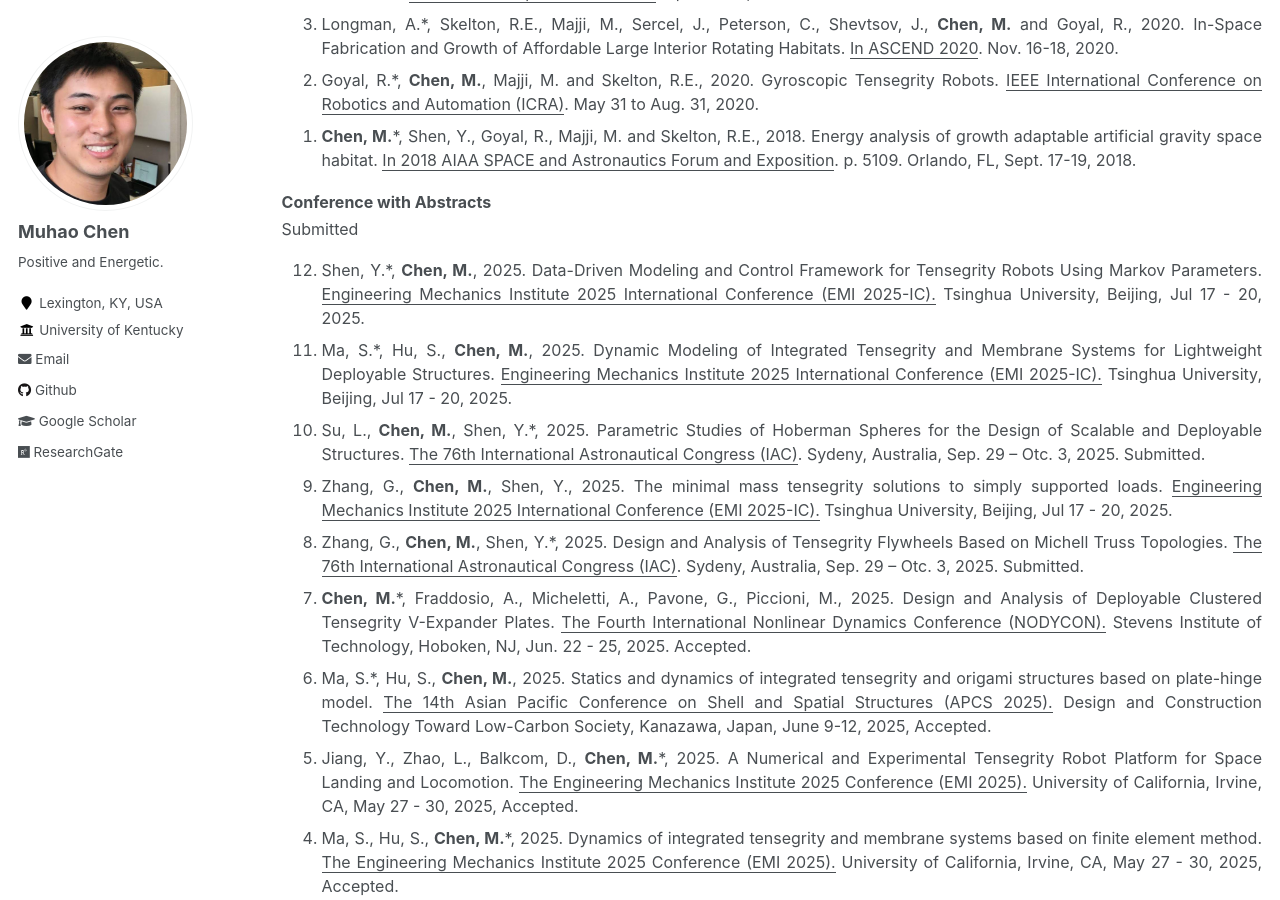
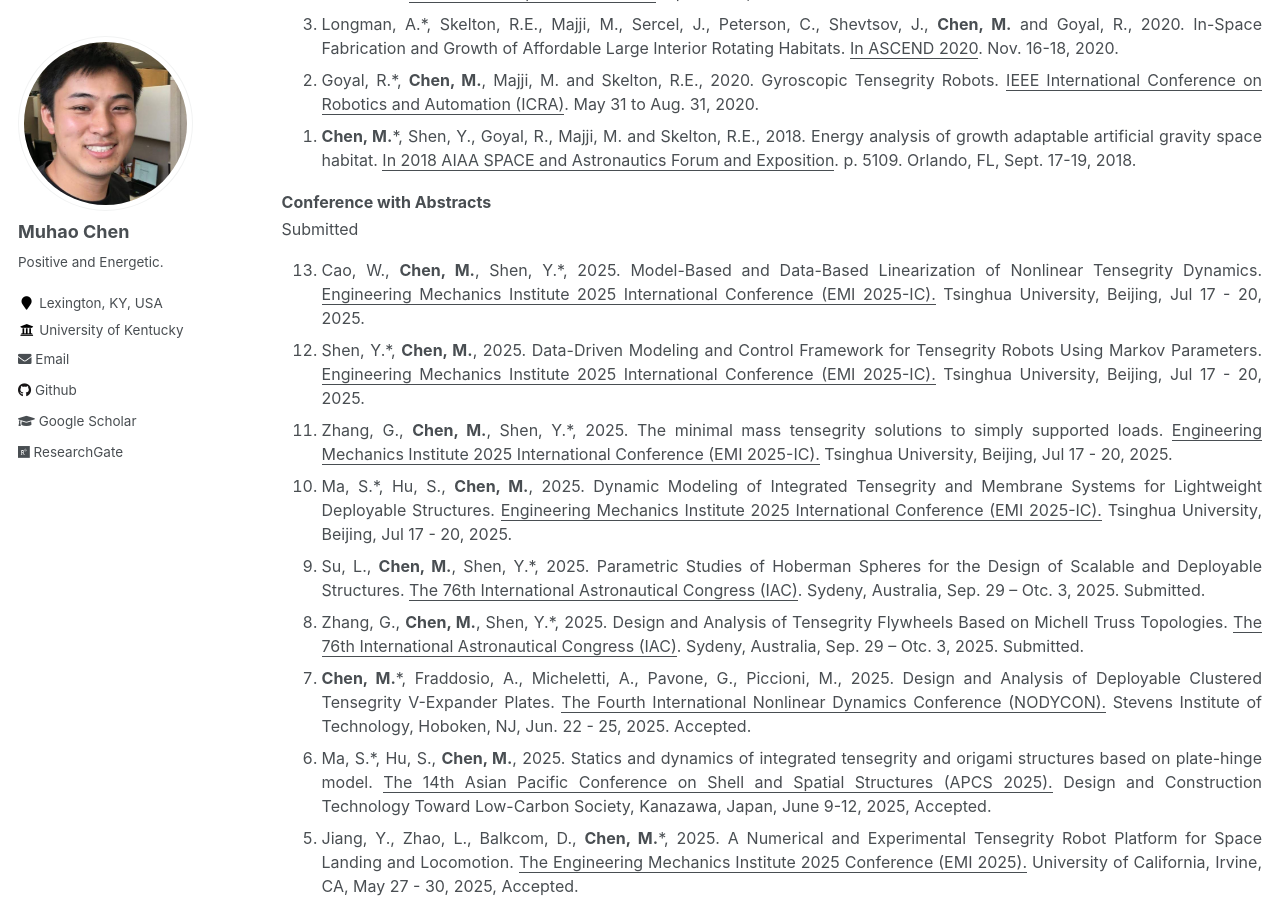
Before and after one commit to Muhao-Chen/muhao-chen.github.io, a Jekyll site: the page built from _pages/publication.md, in a window 1280 px wide and 900 px high, scrolled down 4321 px. Built offline with Jekyll 4.4.1, drawn with Linux system fonts in a browser that asks for light colours.

Commit message:
Update publication.md

```diff
--- a/_pages/publication.md
+++ b/_pages/publication.md
@@ -112,10 +112,11 @@ Published
 <strong>Conference with Abstracts</strong><br/>
 Submitted
 <ol reversed>
+<li> Cao, W., <strong>Chen, M.</strong>, Shen, Y.*, 2025. Model-Based and Data-Based Linearization of Nonlinear Tensegrity Dynamics. <u>Engineering Mechanics Institute 2025 International Conference (EMI 2025-IC).</u> Tsinghua University, Beijing, Jul 17 - 20, 2025. </li>
 <li> Shen, Y.*, <strong>Chen, M.</strong>, 2025. Data-Driven Modeling and Control Framework for Tensegrity Robots Using Markov Parameters. <u>Engineering Mechanics Institute 2025 International Conference (EMI 2025-IC).</u> Tsinghua University, Beijing, Jul 17 - 20, 2025. </li>
+<li> Zhang, G., <strong>Chen, M.</strong>, Shen, Y.*, 2025. The minimal mass tensegrity solutions to simply supported loads. <u>Engineering Mechanics Institute 2025 International Conference (EMI 2025-IC).</u> Tsinghua University, Beijing, Jul 17 - 20, 2025. </li>
 <li> Ma, S.*, Hu, S., <strong>Chen, M.</strong>, 2025. Dynamic Modeling of Integrated Tensegrity and Membrane Systems for Lightweight Deployable Structures. <u>Engineering Mechanics Institute 2025 International Conference (EMI 2025-IC).</u> Tsinghua University, Beijing, Jul 17 - 20, 2025. </li>
 <li> Su, L., <strong>Chen, M.</strong>, Shen, Y.*, 2025. Parametric Studies of Hoberman Spheres for the Design of Scalable and Deployable Structures. <u>The 76th International Astronautical Congress (IAC)</u>. Sydeny, Australia, Sep. 29 – Otc. 3, 2025. Submitted. </li>
-<li> Zhang, G., <strong>Chen, M.</strong>, Shen, Y., 2025. The minimal mass tensegrity solutions to simply supported loads. <u>Engineering Mechanics Institute 2025 International Conference (EMI 2025-IC).</u> Tsinghua University, Beijing, Jul 17 - 20, 2025. </li>
 <li> Zhang, G., <strong>Chen, M.</strong>, Shen, Y.*, 2025. Design and Analysis of Tensegrity Flywheels Based on Michell Truss Topologies. <u>The 76th International Astronautical Congress (IAC)</u>. Sydeny, Australia, Sep. 29 – Otc. 3, 2025. Submitted. </li>
 <!-- <li>Jiang, Y., Zhao, L., Balkcom, D., <strong>Chen, M.</strong>*, 2025. A Numerical and Experimental Tensegrity Robot Platform for Space Landing and Locomotion. <u>Engineering Mechanics Institute Conference 2025 (EMI 2025)</u>. Anaheim, CA, May 27, 2025. Submitted.</li> -->
 <!-- <li>Ma, S., Hu, S., <strong>Chen, M.</strong>*, 2025. Dynamics of integrated tensegrity and membrane systems based on finite element method. <u>Engineering Mechanics Institute Conference 2025 (EMI 2025)</u>. Anaheim, CA, May 27, 2025. Submitted.</li> -->
```
